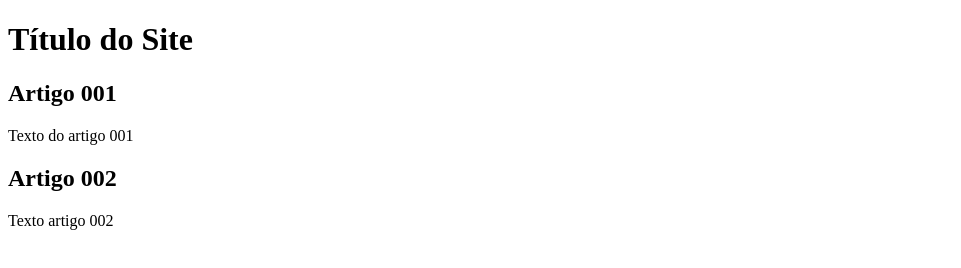
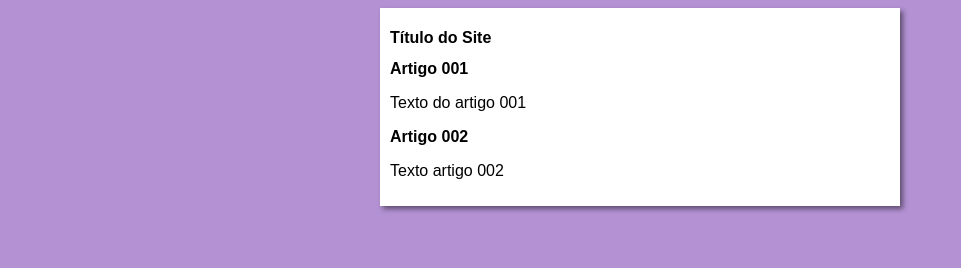
Before and after one commit to hpascoa/projeto-site, a plain HTML site: page index.html in a window 1280 px wide. Shown: the whole page, without its empty margins (0-961 px from the left). Drawn offline with Linux system fonts and the light colour scheme.

Commit message:
iniciei o design

```diff
--- /dev/null
+++ b/estilos/style.css
@@ -0,0 +1,16 @@
+* {
+    font-family: Arial, Helvetica, sans-serif;
+    font-size: 16px;
+}
+
+body {
+    background-color: rgb(179, 145, 211);
+}
+
+main {
+    background-color: white;
+    width: 500px;
+    margin: auto;
+    padding: 10px;
+    box-shadow: 3px 3px 5px rgba(0, 0, 0, 0.473);
+}
--- a/index.html
+++ b/index.html
@@ -4,6 +4,8 @@
     <meta charset="UTF-8">
     <meta name="viewport" content="width=device-width, initial-scale=1.0">
     <title>Título do Site</title>
+    <link rel="stylesheet" href="estilos/style.css">
+
 </head>
 <body>
     <main>
```
